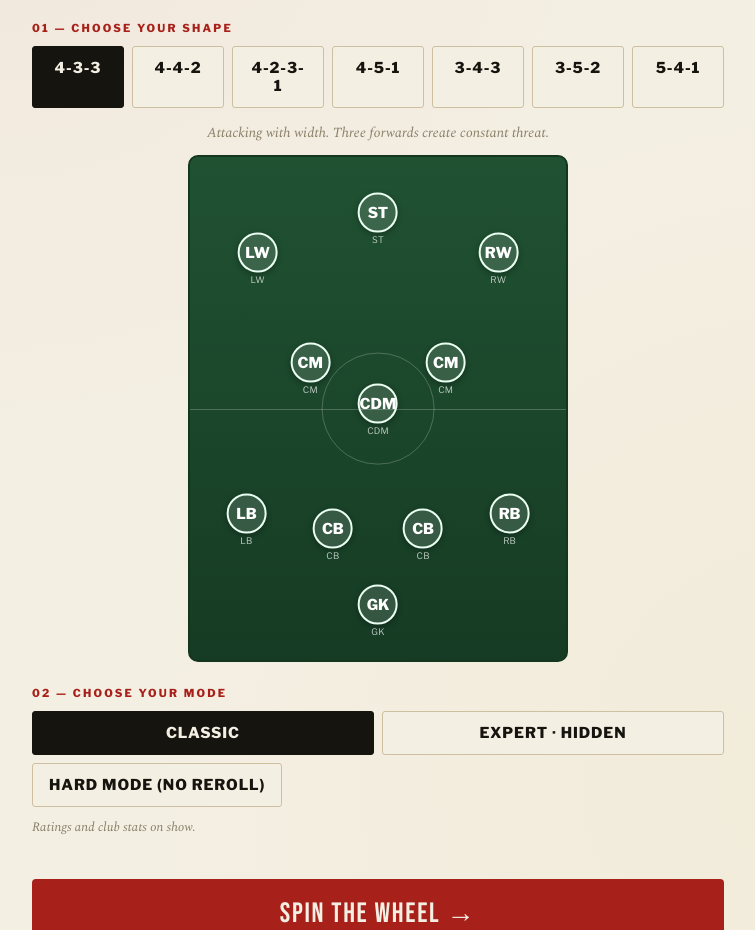
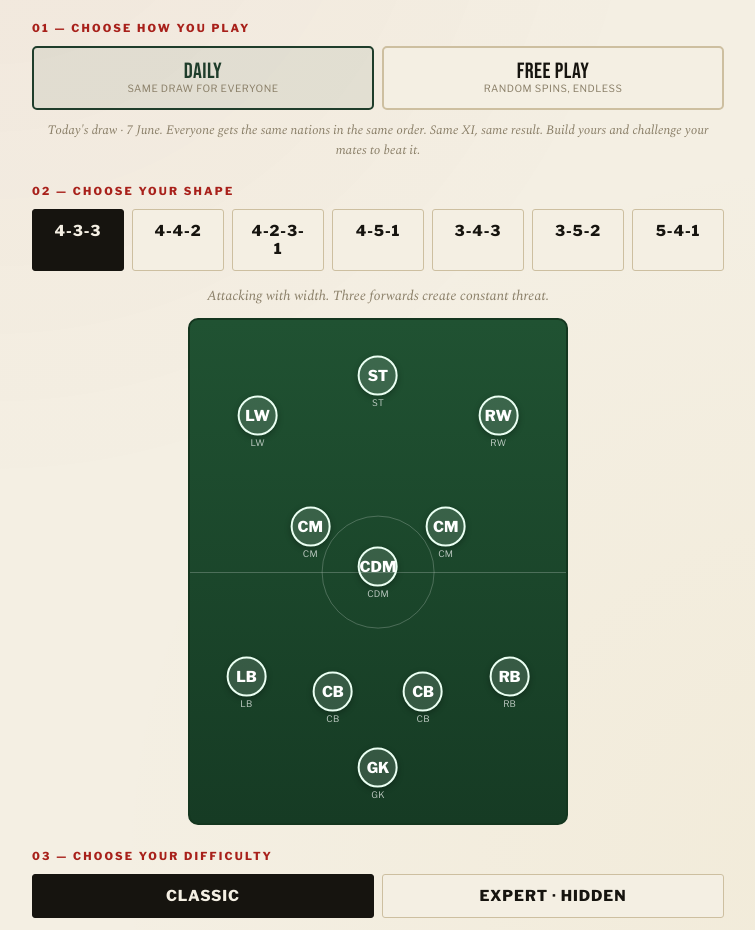
Before and after one commit to Chatmandu/eight-nil-2026, a React (Vite) app: page / in a window 1280 px wide. Shown: the part 320-1250 px from the top of the page, without its empty margins (262-1017 px from the left). Built offline with nearby package versions, Linux system fonts and the light colour scheme.

Commit message:
Added daily play mode option

```diff
--- a/src/App.jsx
+++ b/src/App.jsx
@@ -475,12 +475,30 @@ function rnd(s){ const x=Math.sin(s*12.9898)*43758.5453; return x-Math.floor(x);
 function clamp(v,a,b){ return Math.max(a,Math.min(b,v)); }
 function poisson(lambda,seed){ const L=Math.exp(-lambda); let k=0,p=1; do{ k++; p*=rnd(seed+k*0.37);}while(p>L&&k<9); return k-1; }
 
+// ---- Daily Mode: same draw for everyone on a given date ----
+// Day number since epoch (UTC) gives a stable per-day integer.
+function dayNumber(d){ const t = d || new Date(); return Math.floor(Date.UTC(t.getUTCFullYear(), t.getUTCMonth(), t.getUTCDate()) / 86400000); }
+function dailyKey(d){ const t = d || new Date(); const mm=String(t.getUTCMonth()+1).padStart(2,"0"); const dd=String(t.getUTCDate()).padStart(2,"0"); return `${t.getUTCFullYear()}-${mm}-${dd}`; }
+function dailyLabel(d){ const t = d || new Date(); return t.toLocaleDateString("en-GB",{ day:"numeric", month:"long", timeZone:"UTC" }); }
+// Deterministic shuffle of all nations from a numeric seed (Fisher-Yates with seeded rng).
+function dailyNationOrder(seed){
+  const order = SQUADS.map((s)=>s.nation);
+  for(let i=order.length-1;i>0;i--){
+    const r = rnd((seed+1)*7.13 + i*2.7);
+    const j = Math.floor(r*(i+1));
+    [order[i],order[j]] = [order[j],order[i]];
+  }
+  return order;
+}
+
 const STAGE_LABELS = ["Group Match 1","Group Match 2","Group Match 3","Round of 32","Round of 16","Quarter-Final","Semi-Final","Final"];
-function runTournament(team) {
+function runTournament(team, fixedSeed) {
   const matches=[]; let w=0,d=0,l=0,eliminated=false,exitStage=null,groupPts=0;
   const stats={}; team.players.forEach((p)=>{ stats[p.name]={name:p.name,flag:p.flag,club:p.club,group:SLOT_GROUP(p.code),code:p.code,g:0,a:0,cs:0,apps:0}; });
   for(let i=0;i<8;i++){
-    const m=simulateMatch(team,i,(i+1)*3.7+Math.random()*100000); m.stage=STAGE_LABELS[i]; matches.push(m);
+    // daily mode: seed derives from the date + team strength so the same XI on the same day is reproducible
+    const seed = (fixedSeed!=null) ? (fixedSeed*97.3 + (i+1)*3.7 + Math.round(team.rating*13)) : ((i+1)*3.7+Math.random()*100000);
+    const m=simulateMatch(team,i,seed); m.stage=STAGE_LABELS[i]; matches.push(m);
     if(m.result==="W"){ w++; groupPts+=(i<3?3:0); } else if(m.result==="D"){ d++; groupPts+=(i<3?1:0); } else l++;
     team.players.forEach((p)=>stats[p.name].apps++);
     m.events.forEach((e)=>{ if(e.type==="goal"&&e.team==="me"){ if(stats[e.scorer])stats[e.scorer].g++; if(e.assist&&stats[e.assist])stats[e.assist].a++; } });
@@ -515,6 +533,7 @@ export default function App() {
   const [screen, setScreen] = useState("home");
   const [mode, setMode] = useState("classic");
   const [hard, setHard] = useState(false);
+  const [daily, setDaily] = useState(true);
   const [formation, setFormation] = useState("4-3-3");
   const [slots, setSlots] = useState(() => formationSlots("4-3-3"));
   const [round, setRound] = useState(0);
@@ -524,6 +543,10 @@ export default function App() {
   const [usedNations, setUsedNations] = useState([]);
   const [tourney, setTourney] = useState(null);
   const [team, setTeam] = useState(null);
+  const [dayOrder, setDayOrder] = useState([]);
+  const todaySeed = dayNumber();
+  const todayKey = dailyKey();
+  const todayLabel = dailyLabel();
 
   const totalSlots = slots.length;
   function openSlots(s){ return s.filter((x)=>!x.player); }
@@ -531,16 +554,30 @@ export default function App() {
 
   function startGame() {
     const s = formationSlots(formation);
+    const order = daily ? dailyNationOrder(todaySeed) : [];
+    setDayOrder(order);
     setSlots(s); setRound(0); setUsedNations([]); setRerollUsed(false);
     setTourney(null); setTeam(null);
-    setScreen("draft"); doSpin([], s);
+    setScreen("draft"); doSpin([], s, order);
   }
-  function doSpin(used, currentSlots) {
+  // In daily mode the nation at each draft position is fixed by the day's order,
+  // so every player faces the identical sequence of spins.
+  function nextDailySquad(used, order) {
+    const remaining = order.filter((n)=> !used.includes(n));
+    const name = remaining[0];
+    return SQUADS.find((sq)=> sq.nation === name) || SQUADS[0];
+  }
+  function doSpin(used, currentSlots, order) {
     setSpinning(true); setSpin(null);
-    const pool = SQUADS.filter((sq)=> !used.includes(sq.nation));
-    let cands = pool.filter((sq)=> nationHasEligible(sq, currentSlots));
-    if (!cands.length) cands = pool;
-    const finalSquad = cands[Math.floor(Math.random()*cands.length)] || pool[0];
+    let finalSquad;
+    if (daily) {
+      finalSquad = nextDailySquad(used, order || dayOrder);
+    } else {
+      const pool = SQUADS.filter((sq)=> !used.includes(sq.nation));
+      let cands = pool.filter((sq)=> nationHasEligible(sq, currentSlots));
+      if (!cands.length) cands = pool;
+      finalSquad = cands[Math.floor(Math.random()*cands.length)] || pool[0];
+    }
     let ticks = 0; const maxTicks = 14 + Math.floor(Math.random()*7);
     const iv = setInterval(() => {
       ticks++;
@@ -548,7 +585,7 @@ export default function App() {
       if (ticks >= maxTicks) { clearInterval(iv); setSpin(finalSquad); setSpinning(false); }
     }, 70);
   }
-  function reroll() { if (rerollUsed || spinning) return; setRerollUsed(true); doSpin(usedNations, slots); }
+  function reroll() { if (rerollUsed || spinning || daily) return; setRerollUsed(true); doSpin(usedNations, slots); }
 
   function draftPlayer(player, squad) {
     const opens = openSlots(slots).filter((o)=> eligible(player, o.code));
@@ -561,8 +598,8 @@ export default function App() {
     const used = [...usedNations, squad.nation];
     setUsedNations(used);
     const nr = round + 1; setRound(nr);
-    if (nr >= totalSlots) { const tm = rateTeam(next, formation); const tour = runTournament(tm); setTeam(tm); setTourney(tour); setScreen("watch"); }
-    else doSpin(used, next);
+    if (nr >= totalSlots) { const tm = rateTeam(next, formation); const tour = runTournament(tm, daily ? todaySeed : null); setTeam(tm); setTourney(tour); setScreen("watch"); }
+    else doSpin(used, next, dayOrder);
   }
   function eligibleSlotsFor(player){ return openSlots(slots).filter((o)=> eligible(player, o.code)); }
 
@@ -599,9 +636,9 @@ export default function App() {
         </div>
       </header>
 
-      {screen==="home" && <Home {...{maxw,display,mode,setMode,hard,setHard,formation,setFormation,startGame}} />}
-      {screen==="draft" && <Draft {...{maxw,display,slots,round,totalSlots,spin,spinning,mode,hard,reroll,rerollUsed,draftPlayer,formation,eligibleSlotsFor}} />}
-      {screen==="watch" && tourney && team && <Watch {...{maxw,display,tourney,team,slots,formation,mode,hard,startGame,setScreen}} />}
+      {screen==="home" && <Home {...{maxw,display,mode,setMode,hard,setHard,daily,setDaily,formation,setFormation,startGame,todayLabel}} />}
+      {screen==="draft" && <Draft {...{maxw,display,slots,round,totalSlots,spin,spinning,mode,hard,daily,reroll,rerollUsed,draftPlayer,formation,eligibleSlotsFor,todayLabel}} />}
+      {screen==="watch" && tourney && team && <Watch {...{maxw,display,tourney,team,slots,formation,mode,hard,daily,todayKey,todayLabel,startGame,setScreen}} />}
 
       <footer style={{ ...maxw, padding:"26px 14px 44px", color:C.faint, fontSize:11, textAlign:"center", fontFamily:"'Spectral', serif", fontStyle:"italic" }}>
         Inspired by 38-0 and 82-0. World Cup 2026 squads, 2024-25 club form.
@@ -649,7 +686,7 @@ function Pitch({ slots, formation, highlightOpen }) {
   );
 }
 
-function Home({ maxw, display, mode, setMode, hard, setHard, formation, setFormation, startGame }) {
+function Home({ maxw, display, mode, setMode, hard, setHard, daily, setDaily, formation, setFormation, startGame, todayLabel }) {
   return (
     <main style={{ ...maxw, paddingTop:26, paddingBottom:20, animation:"slideUp .4s ease" }}>
       <div style={{ textAlign:"center", marginBottom:6 }}>
@@ -661,7 +698,25 @@ function Home({ maxw, display, mode, setMode, hard, setHard, formation, setForma
       </div>
       <div style={{ height:1, background:C.line, margin:"22px 0" }} />
 
-      <Section label="01 — Choose your shape">
+      <Section label="01 — Choose how you play">
+        <div style={{ display:"grid", gridTemplateColumns:"1fr 1fr", gap:8 }}>
+          <div className="btn" onClick={()=>setDaily(true)} style={{ padding:"14px 12px", borderRadius:5, border:`2px solid ${daily?C.green:C.line}`, background: daily?"rgba(31,61,43,0.08)":C.paper, textAlign:"center" }}>
+            <div style={{ ...display, fontSize:22, color: daily?C.green:C.ink }}>DAILY</div>
+            <div style={{ fontSize:10, color:C.faint, textTransform:"uppercase", letterSpacing:"0.05em" }}>Same draw for everyone</div>
+          </div>
+          <div className="btn" onClick={()=>setDaily(false)} style={{ padding:"14px 12px", borderRadius:5, border:`2px solid ${!daily?C.red:C.line}`, background: !daily?"rgba(168,32,26,0.06)":C.paper, textAlign:"center" }}>
+            <div style={{ ...display, fontSize:22, color: !daily?C.red:C.ink }}>FREE PLAY</div>
+            <div style={{ fontSize:10, color:C.faint, textTransform:"uppercase", letterSpacing:"0.05em" }}>Random spins, endless</div>
+          </div>
+        </div>
+        <p style={{ fontFamily:"'Spectral', serif", fontStyle:"italic", fontSize:13, color:C.faint, marginTop:10, textAlign:"center" }}>
+          {daily
+            ? `Today's draw · ${todayLabel}. Everyone gets the same nations in the same order. Same XI, same result. Build yours and challenge your mates to beat it.`
+            : "A fresh random draw every time. Play as many runs as you like."}
+        </p>
+      </Section>
+
+      <Section label="02 — Choose your shape">
         <div style={{ display:"grid", gridTemplateColumns:"repeat(auto-fit, minmax(82px, 1fr))", gap:8, marginBottom:14 }}>
           {Object.keys(FORMATIONS).map((f)=> <Pill key={f} active={formation===f} onClick={()=>setFormation(f)} big>{f}</Pill>)}
         </div>
@@ -669,32 +724,32 @@ function Home({ maxw, display, mode, setMode, hard, setHard, formation, setForma
         <Pitch slots={formationSlots(formation)} formation={formation} />
       </Section>
 
-      <Section label="02 — Choose your mode">
+      <Section label="03 — Choose your difficulty">
         <div style={{ display:"grid", gridTemplateColumns:"1fr 1fr", gap:8, marginBottom:8 }}>
           <Pill active={mode==="classic"} onClick={()=>setMode("classic")} big>Classic</Pill>
           <Pill active={mode==="expert"} onClick={()=>setMode("expert")} big>Expert · Hidden</Pill>
         </div>
-        <Pill active={hard} onClick={()=>setHard(!hard)} big>{hard?"Hard Mode: No Reroll ✓":"Hard Mode (no reroll)"}</Pill>
+        {!daily && <Pill active={hard} onClick={()=>setHard(!hard)} big>{hard?"Hard Mode: No Reroll ✓":"Hard Mode (no reroll)"}</Pill>}
         <p style={{ fontFamily:"'Spectral', serif", fontStyle:"italic", fontSize:13, color:C.faint, marginTop:10 }}>
-          {mode==="classic" ? "Ratings and club stats on show." : "Stats hidden. Names and positions only."}{hard?" No rerolls.":""}
+          {mode==="classic" ? "Ratings and club stats on show." : "Stats hidden. Names and positions only."}{(!daily && hard)?" No rerolls.":""}{daily?" No rerolls in daily mode, everyone plays it straight.":""}
         </p>
       </Section>
 
-      <button className="btn" onClick={startGame} style={{ marginTop:18, width:"100%", padding:"18px", background:C.red, color:C.paper, border:"none", borderRadius:4, fontFamily:"'Bebas Neue', sans-serif", fontSize:28, letterSpacing:"0.06em", boxShadow:"0 5px 0 #6e120e" }}>SPIN THE WHEEL →</button>
+      <button className="btn" onClick={startGame} style={{ marginTop:18, width:"100%", padding:"18px", background: daily?C.green:C.red, color:C.paper, border:"none", borderRadius:4, fontFamily:"'Bebas Neue', sans-serif", fontSize:28, letterSpacing:"0.06em", boxShadow:`0 5px 0 ${daily?"#142a1d":"#6e120e"}` }}>{daily?"PLAY TODAY'S DRAW →":"SPIN THE WHEEL →"}</button>
     </main>
   );
 }
 
-function Draft({ maxw, display, slots, round, totalSlots, spin, spinning, mode, hard, reroll, rerollUsed, draftPlayer, formation, eligibleSlotsFor }) {
+function Draft({ maxw, display, slots, round, totalSlots, spin, spinning, mode, hard, daily, reroll, rerollUsed, draftPlayer, formation, eligibleSlotsFor, todayLabel }) {
   const progress = Math.round((round/totalSlots)*100);
   const showStats = mode==="classic";
   return (
     <main style={{ ...maxw, paddingTop:16, paddingBottom:20 }}>
       <div style={{ display:"flex", justifyContent:"space-between", alignItems:"center", marginBottom:6 }}>
         <span style={{ fontSize:11, textTransform:"uppercase", letterSpacing:"0.14em", color:C.faint, fontWeight:600 }}>Pick {round+1} of {totalSlots} · {formation}</span>
-        <span style={{ fontSize:11, color:C.faint }}>{round} in</span>
+        <span style={{ fontSize:11, color: daily?C.green:C.faint, fontWeight: daily?700:400 }}>{daily?`Daily · ${todayLabel}`:`${round} in`}</span>
       </div>
-      <div style={{ height:5, background:C.paper2, borderRadius:3, marginBottom:16 }}><div style={{ height:"100%", width:progress+"%", background:C.red, borderRadius:3, transition:"width .3s" }} /></div>
+      <div style={{ height:5, background:C.paper2, borderRadius:3, marginBottom:16 }}><div style={{ height:"100%", width:progress+"%", background: daily?C.green:C.red, borderRadius:3, transition:"width .3s" }} /></div>
 
       <div style={{ textAlign:"center", marginBottom:6 }}>
         <div style={{ fontSize:10, textTransform:"uppercase", letterSpacing:"0.2em", color:C.faint, marginBottom:8 }}>{spinning?"Spinning…":"Pick one · the rest of this squad is gone"}</div>
@@ -703,7 +758,7 @@ function Draft({ maxw, display, slots, round, totalSlots, spin, spinning, mode,
           <div style={{ ...display, fontSize:"clamp(28px,8vw,38px)", color: spinning?C.gold:C.paper }}>{spin?spin.nation:"— — —"}</div>
           <div style={{ fontSize:12, color:C.gold, letterSpacing:"0.16em", fontWeight:600 }}>{spin?`WORLD CUP 2026 · ${spin.conf}`:""}</div>
         </div>
-        {!hard && (
+        {!hard && !daily && (
           <button className="btn" onClick={reroll} disabled={rerollUsed||spinning} style={{ marginTop:10, padding:"10px 18px", background:C.paper, border:`1.5px solid ${rerollUsed?C.line:C.ink}`, borderRadius:4, color: rerollUsed?C.faint:C.ink, fontSize:12, fontWeight:700, textTransform:"uppercase", letterSpacing:"0.08em", opacity: rerollUsed?0.5:1 }}>{rerollUsed?"Reroll used":"↻ Reroll (once)"}</button>
         )}
       </div>
@@ -737,7 +792,7 @@ function Draft({ maxw, display, slots, round, totalSlots, spin, spinning, mode,
   );
 }
 
-function Watch({ maxw, display, tourney, team, slots, formation, mode, hard, startGame, setScreen }) {
+function Watch({ maxw, display, tourney, team, slots, formation, mode, hard, daily, todayKey, todayLabel, startGame, setScreen }) {
   const [stage, setStage] = useState(0);
   const [clock, setClock] = useState(0);
   const [shown, setShown] = useState([]);
@@ -772,7 +827,7 @@ function Watch({ maxw, display, tourney, team, slots, formation, mode, hard, sta
   const opG = m.events.filter((e)=> e.minute<=clock && e.team==="opp" && e.type==="goal").length;
   const finished = clock>=90;
 
-  if (done) return <Result {...{maxw,display,tourney,team,slots,formation,mode,hard,rec,tier,startGame,setScreen}} />;
+  if (done) return <Result {...{maxw,display,tourney,team,slots,formation,mode,hard,daily,todayKey,todayLabel,rec,tier,startGame,setScreen}} />;
 
   return (
     <main style={{ ...maxw, paddingTop:16, paddingBottom:20, animation:"slideUp .4s ease" }}>
@@ -830,7 +885,7 @@ function Watch({ maxw, display, tourney, team, slots, formation, mode, hard, sta
   );
 }
 
-function Result({ maxw, display, tourney, team, slots, formation, mode, hard, rec, tier, startGame, setScreen }) {
+function Result({ maxw, display, tourney, team, slots, formation, mode, hard, daily, todayKey, todayLabel, rec, tier, startGame, setScreen }) {
   const [shareMsg, setShareMsg] = useState("");
   const stats = [...tourney.stats];
   const scorers = [...stats].filter((s)=>s.g>0).sort((a,b)=> b.g-a.g || b.a-a.a);
@@ -847,7 +902,17 @@ function Result({ maxw, display, tourney, team, slots, formation, mode, hard, re
   const SITE_URL = "https://eight-nil.manualmode.xyz/";
   const recStr = `${rec.wins}-${rec.draws}-${rec.losses}`;
   const xiLines = slots.map((s)=> `${posTag(s.code)}: ${s.player.flag} ${s.player.name}`).join("\n");
-  const shareText =
+  const shareText = daily ?
+`⚽ 8-0 · World Cup 2026
+📅 Daily Draw · ${todayLabel}
+My XI finished: ${tier.name} (${recStr})
+${formation} · Strength ${team.rating}${boot ? ` · Top: ${boot.name} (${boot.g})` : ""}
+
+My XI:
+${xiLines}
+
+Same nations, same order, for everyone today. Beat my ${recStr} 👉 ${SITE_URL}`
+:
 `⚽ 8-0 · World Cup 2026
 My dream XI finished: ${tier.name}
 Record ${recStr} · ${formation} · Strength ${team.rating}
@@ -882,7 +947,7 @@ Think you can beat my ${recStr}? Build yours 👉 ${SITE_URL}`;
     ctx.fillStyle = C.red; ctx.font = "700 64px Georgia, serif"; ctx.textAlign="left";
     ctx.fillText("8–0", 36, 86);
     ctx.fillStyle = C.faint; ctx.font = "italic 18px Georgia, serif";
-    ctx.fillText("World Cup 2026 · Dream XI", 150, 80);
+    ctx.fillText(daily ? `World Cup 2026 · Daily ${todayLabel}` : "World Cup 2026 · Dream XI", 150, 80);
     ctx.strokeStyle = C.line; ctx.beginPath(); ctx.moveTo(36,108); ctx.lineTo(W-36,108); ctx.stroke();
     // result
     ctx.fillStyle = C.faint; ctx.font = "600 14px Georgia"; ctx.fillText("FINAL STANDING", 36, 150);
@@ -944,7 +1009,7 @@ Think you can beat my ${recStr}? Build yours 👉 ${SITE_URL}`;
   return (
     <main style={{ ...maxw, paddingTop:18, paddingBottom:20, animation:"slideUp .4s ease" }}>
       <div style={{ textAlign:"center", border:`3px double ${C.ink}`, padding:"20px 14px", background:C.paper2 }}>
-        <div style={{ fontSize:10, textTransform:"uppercase", letterSpacing:"0.26em", color:C.faint }}>Final Standing</div>
+        <div style={{ fontSize:10, textTransform:"uppercase", letterSpacing:"0.26em", color: daily?C.green:C.faint }}>{daily ? `Daily Draw · ${todayLabel}` : "Final Standing"}</div>
         <div style={{ ...display, fontSize:"clamp(58px,18vw,84px)", color:C.red, margin:"2px 0" }}>{rec.wins}&ndash;{rec.draws}&ndash;{rec.losses}</div>
         <div style={{ ...display, fontSize:"clamp(28px,8vw,38px)", color:tier.color }}>{tier.name}</div>
         <p style={{ fontFamily:"'Spectral', serif", fontStyle:"italic", fontSize:15, color:"#4a443a", maxWidth:420, margin:"6px auto 0" }}>{tier.note}</p>
```
Also changed, not shown: 1 other file (tests, documents, lock files or other folders).
